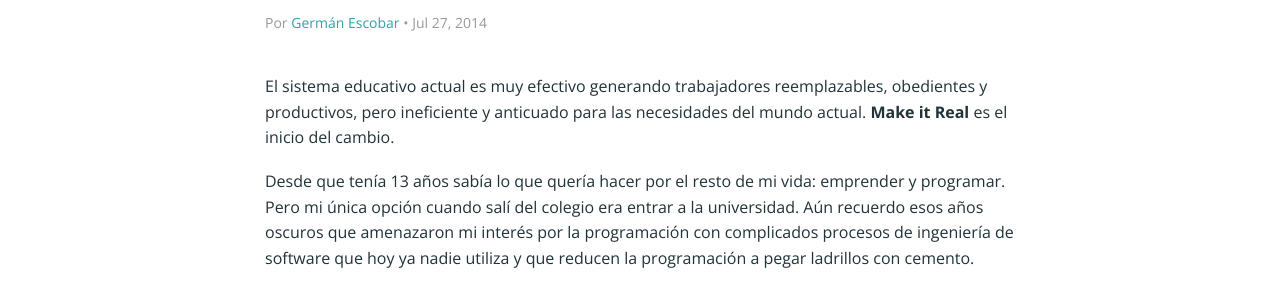
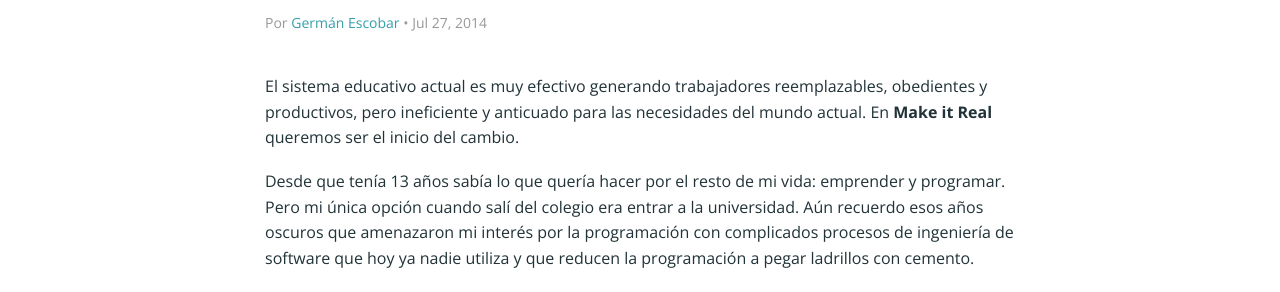
Before and after one commit to simonhoyos/blog, a Jekyll site: the page built from _posts/2014-07-27-transformando-la-educacion.markdown, in a window 1280 px wide. Shown: the part 229-521 px from the top of the page. Built offline with Jekyll 4.4.1, drawn with Linux system fonts in a browser that asks for light colours; nearby versions of some CDN libraries; comment, search, counter and statistics services are not loaded.

Commit message:
Change in "Transformando la educacion"

```diff
--- a/_posts/2014-07-27-transformando-la-educacion.markdown
+++ b/_posts/2014-07-27-transformando-la-educacion.markdown
@@ -5,7 +5,7 @@ date:   2014-07-27 17:40:58
 author: Germán Escobar
 ---
 
-El sistema educativo actual es muy efectivo generando trabajadores reemplazables, obedientes y productivos, pero ineficiente y anticuado para las necesidades del mundo actual. **Make it Real** es el inicio del cambio.
+El sistema educativo actual es muy efectivo generando trabajadores reemplazables, obedientes y productivos, pero ineficiente y anticuado para las necesidades del mundo actual. En **Make it Real** queremos ser el inicio del cambio.
 
 Desde que tenía 13 años sabía lo que quería hacer por el resto de mi vida: emprender y programar. Pero mi única opción cuando salí del colegio era entrar a la universidad. Aún recuerdo esos años oscuros que amenazaron mi interés por la programación con complicados procesos de ingeniería de software que hoy ya nadie utiliza y que reducen la programación a pegar ladrillos con cemento.
 
```
